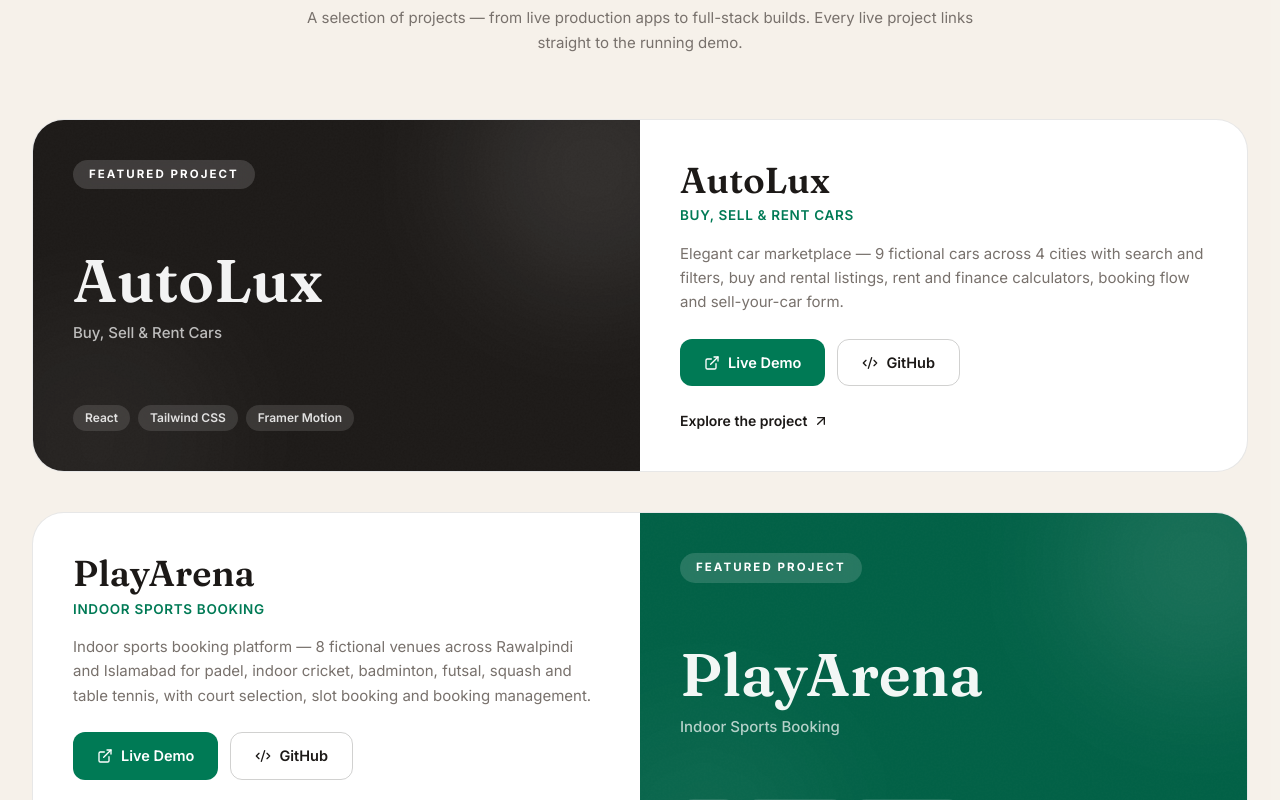
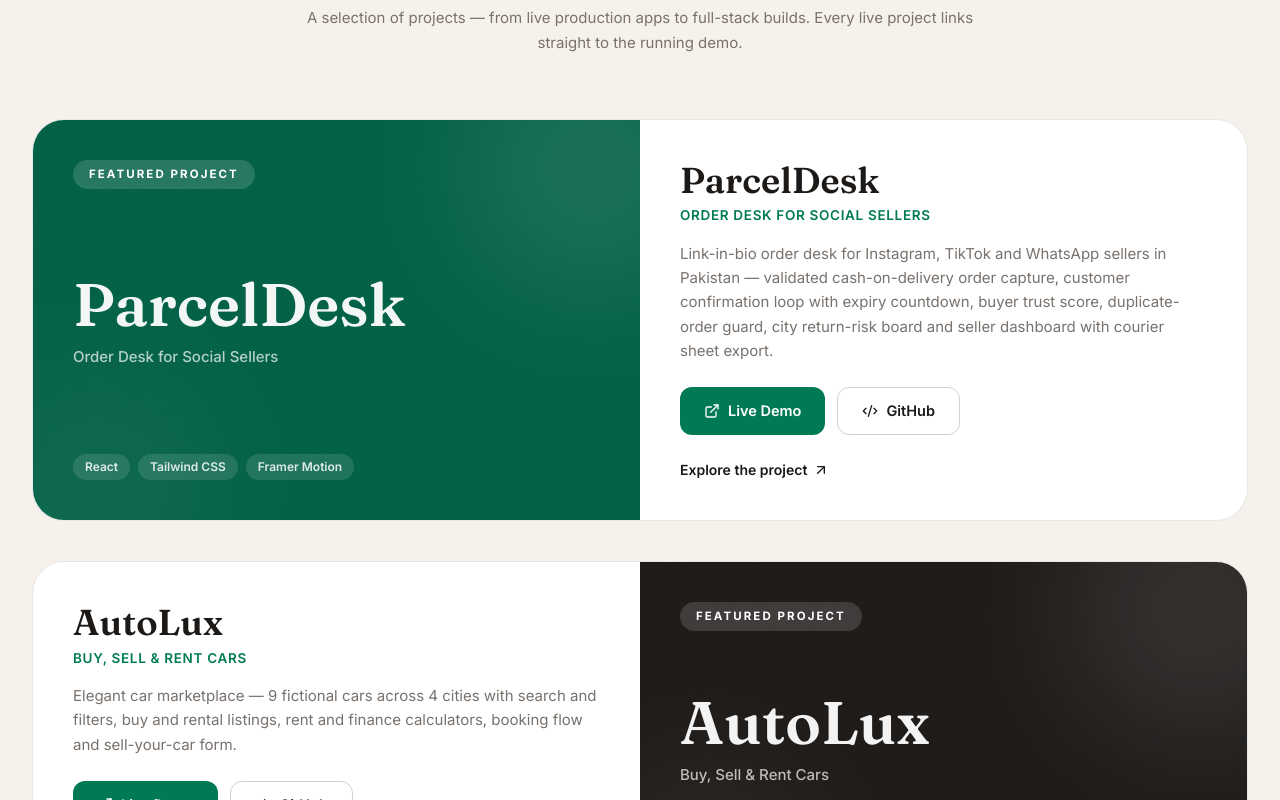
Before and after one commit to MuhammadShahzaib1423/shahzaib-portfolio, a React (Vite) app: page / in a window 1280 px wide. Shown: the part 5120-5920 px from the top of the page. Built offline with nearby package versions, Linux system fonts and the light colour scheme.

Commit message:
Add ParcelDesk order desk project

```diff
--- a/src/data/portfolio.js
+++ b/src/data/portfolio.js
@@ -107,6 +107,17 @@ export const SERVICES = [
 ];
 
 export const PROJECTS = [
+  {
+    name: "ParcelDesk",
+    tagline: "Order Desk for Social Sellers",
+    description:
+      "Link-in-bio order desk for Instagram, TikTok and WhatsApp sellers in Pakistan — validated cash-on-delivery order capture, customer confirmation loop with expiry countdown, buyer trust score, duplicate-order guard, city return-risk board and seller dashboard with courier sheet export.",
+    tech: ["React", "Tailwind CSS", "Framer Motion"],
+    live: "https://parceldesk-muhammad-shahzaibs-projects-16858ef3.vercel.app",
+    repo: "https://github.com/MuhammadShahzaib1423/ParcelDesk",
+    featured: true,
+    accent: "emerald",
+  },
   {
     name: "AutoLux",
     tagline: "Buy, Sell & Rent Cars",
```
